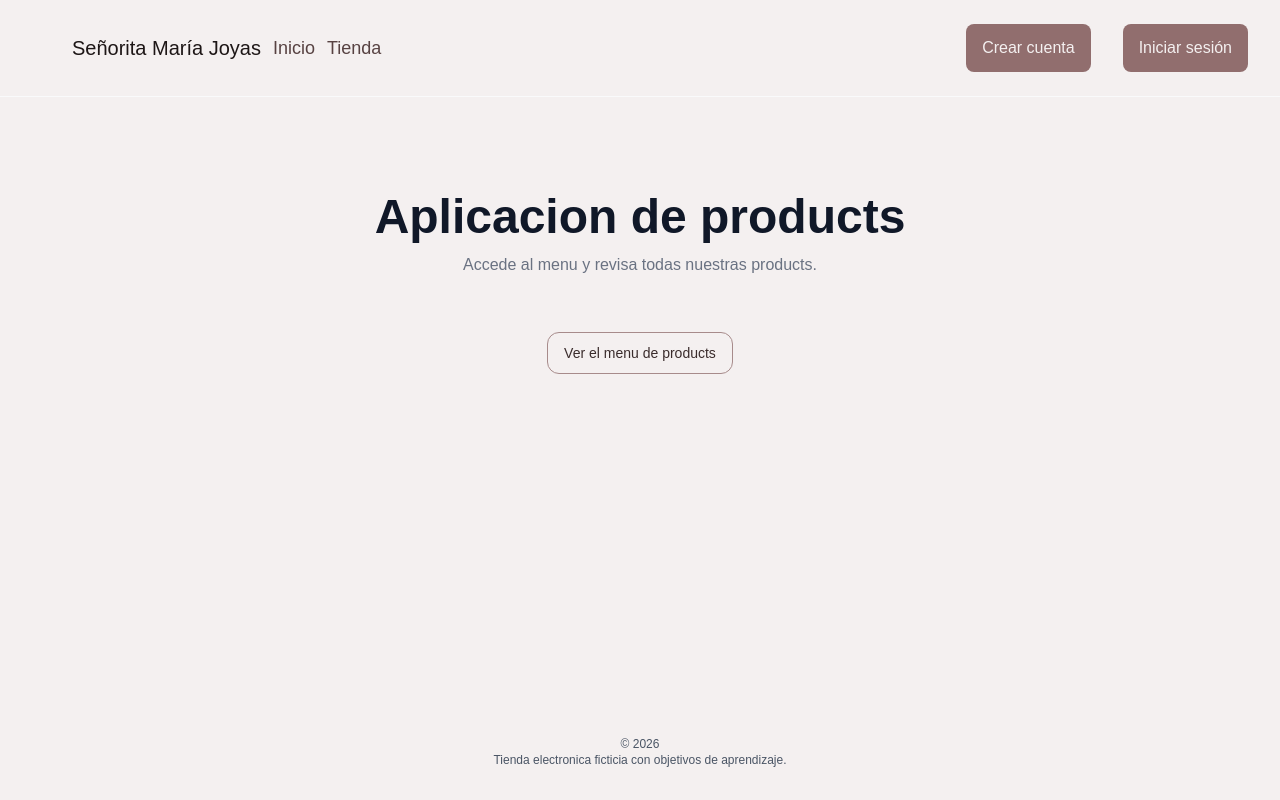
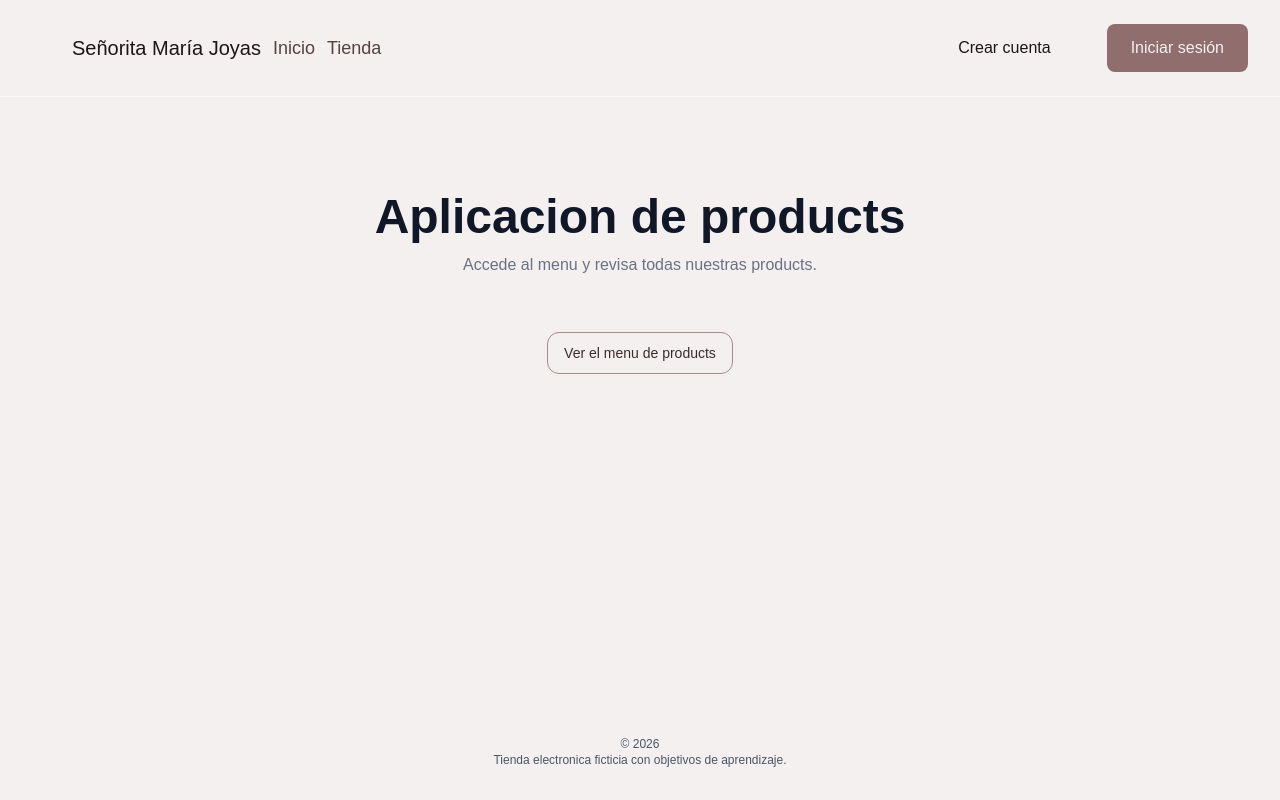
Before and after one commit to aescuderof/smj3, a React (Vite) app in the folder smj-m7/: page / in a window 1280 px wide. Built offline with nearby package versions, Linux system fonts and the light colour scheme; no server answers; a web font is replaced by a local one.

Commit message:
header ok

```diff
--- a/smj-m7/src/components/Layout/Header.jsx
+++ b/smj-m7/src/components/Layout/Header.jsx
@@ -75,7 +75,8 @@ export default function Header() {
                 Perfil
               </Link>
 
-              <Link to="/" className="btn-nav" onClick={logout}>
+              <Link to="/"                 className="px-6 py-3 h-12 min-w-20 flex items-center gap-2"
+ onClick={logout}>
                 <svg
                   xmlns="http://www.w3.org/2000/svg"
                   className="h-6 w-6"
@@ -90,9 +91,10 @@ export default function Header() {
                     d="M17 16l4-4m0 0l-4-4m4 4H7m6 4v1a3 3 0 01-3 3H6a3 3 0 01-3-3V7a3 3 0 013-3h4a3 3 0 013 3v1"
                   />
                 </svg>
+                Cerrar sesión
               </Link>
 
-              <Link to="/carrito" className="btn-cart">
+              <Link to="/carrito" className="px-6 py-3 h-12 min-w-20 flex items-center gap-2">
                 <svg
                   xmlns="http://www.w3.org/2000/svg"
                   className="h-5 w-5"
@@ -106,10 +108,10 @@ export default function Header() {
             </>
           ) : (
             <>
-              <Link to="/registro" className="btn-nav">
+               <Link to="/registro" className="btn-nav-secundario px-6 py-3 h-12 min-w-20 flex items-center gap-2">
                 Crear cuenta
               </Link>
-              <Link to="/iniciar-sesion" className="btn-nav">
+              <Link to="/login" className="btn-nav px-6 py-3 h-12 min-w-20 flex items-center gap-2">
                 Iniciar sesión
               </Link>
             </>
--- a/smj-m7/src/index.css
+++ b/smj-m7/src/index.css
@@ -23,7 +23,7 @@
     }
 
     .btn-nav {
-          @apply ml-4 rounded-lg bg-dust-grey-500 px-4 py-2 font-medium text-dust-grey-50 transition hover:bg-dust-grey-800 lg:px-4 px-6 py-3 h-12 min-w-20 flex items-center gap-2;
+          @apply ml-4 rounded-lg bg-dust-grey-500 font-medium text-dust-grey-50 transition hover:bg-dust-grey-800 lg:px-4 px-6 py-3 h-12 min-w-20 flex items-center gap-2;
     }
 
     .form-label {
@@ -62,4 +62,7 @@
       @apply bg-dust-grey-50 text-dust-grey-900;
       font-family: 'Google Sans', sans-serif;
    }
+   .btn-product-secundario {
+               @apply mt-auto rounded-xl bg-dust-grey-200 px-4 py-3 text-sm font-medium text-dust-grey-900 transition hover:bg-dust-grey-400  hover:text-dust-grey-50;
+  }
 }
```
